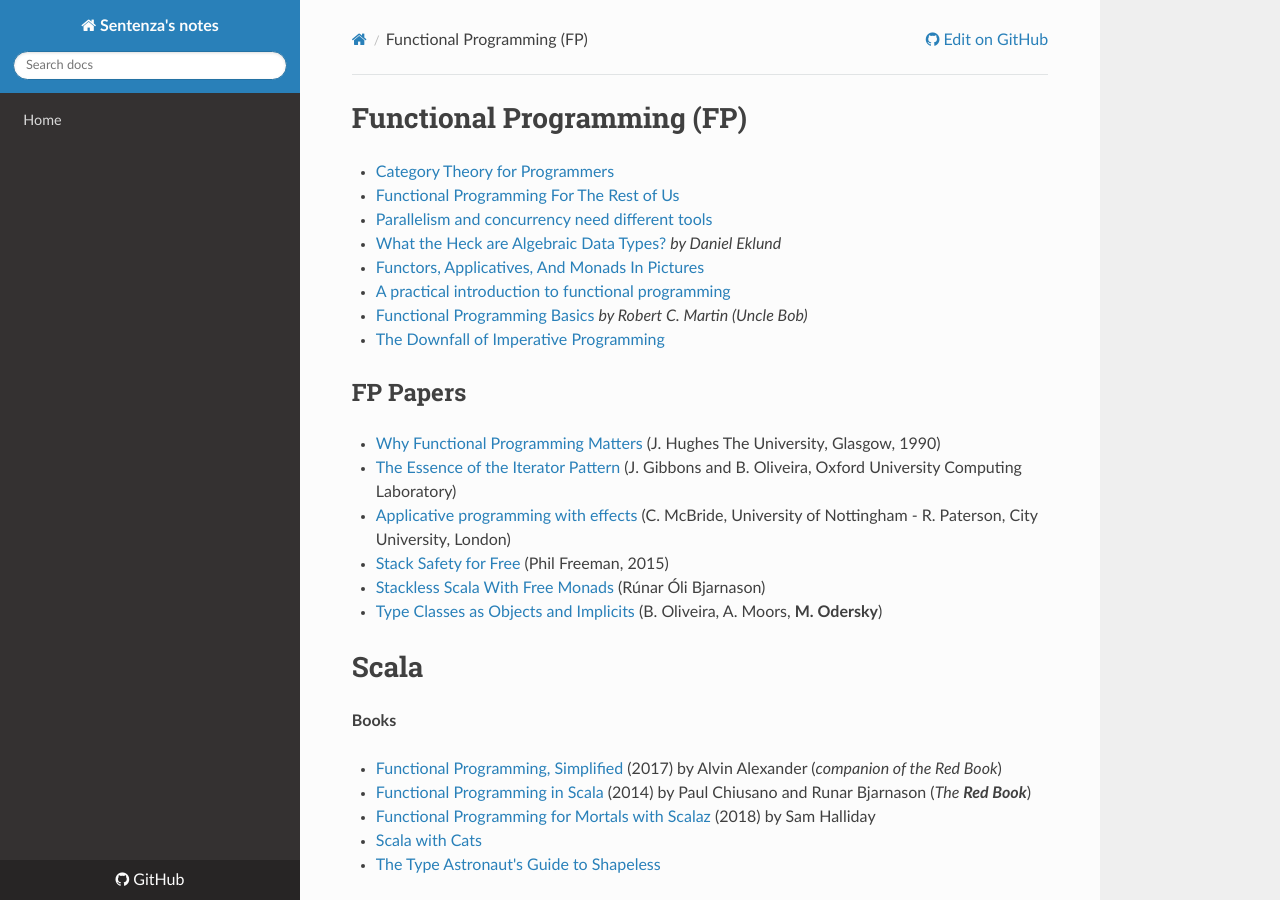
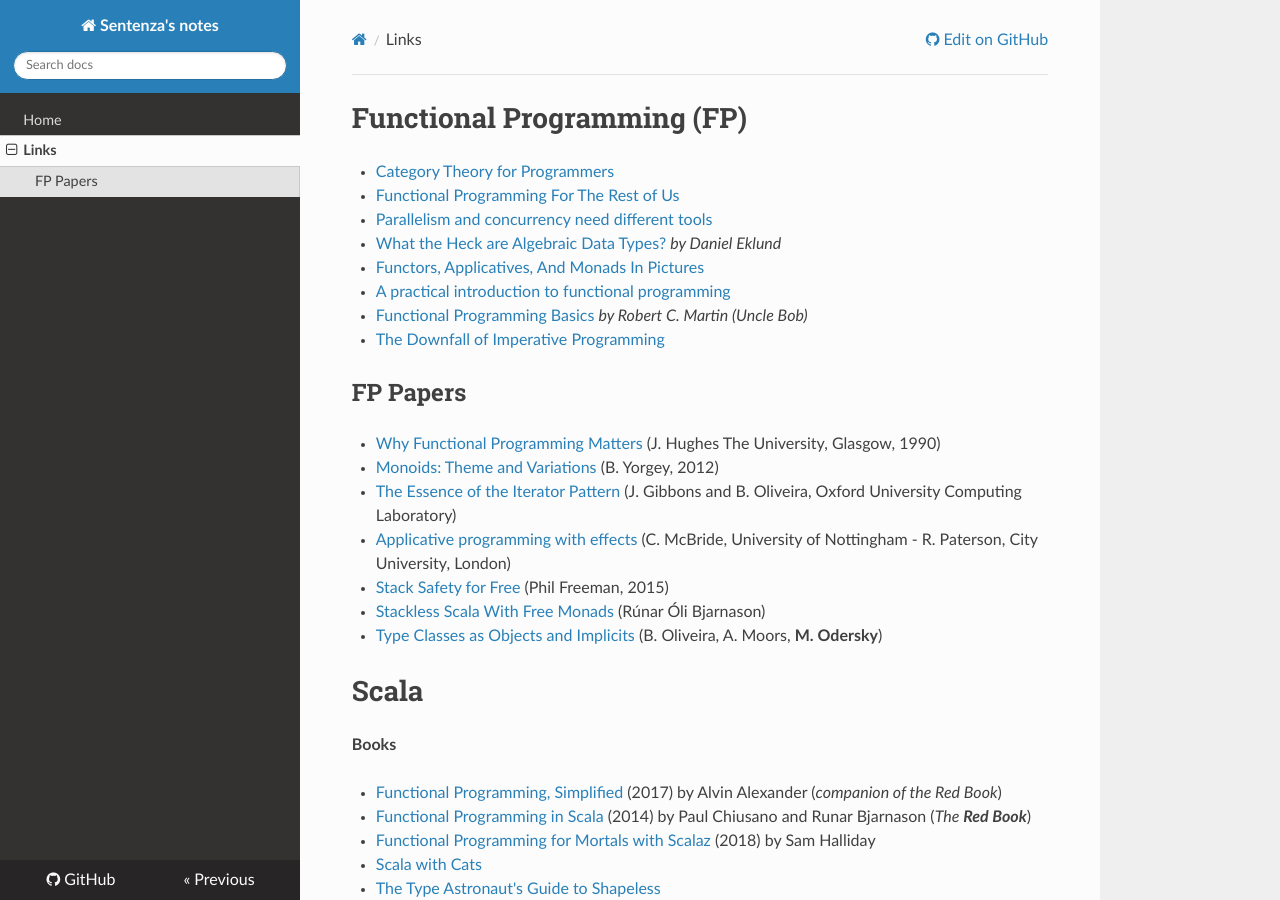
Before and after one commit to sentenza/docs, an MkDocs documentation site: the page built from docs/links.md, in a window 1280 px wide and 900 px high. Built offline with MkDocs 1.6.1, drawn with Linux system fonts in a browser that asks for light colours; nearby versions of some CDN libraries.

Commit message:
update links and conf

```diff
--- a/docs/links.md
+++ b/docs/links.md
@@ -13,6 +13,7 @@
 
 * [Why Functional Programming Matters](https://www.cs.kent.ac.uk/people/staff/dat/miranda/whyfp90.pdf) (J. Hughes
 The University, Glasgow, 1990)
+* [Monoids: Theme and Variations](https://repository.upenn.edu/cgi/viewcontent.cgi?article=1773&context=cis_papers) (B. Yorgey, 2012)
 * [The Essence of the Iterator Pattern](https://www.cs.ox.ac.uk/jeremy.gibbons/publications/iterator.pdf) (J. Gibbons and B. Oliveira, Oxford University Computing Laboratory)
 * [Applicative programming with effects](http://www.staff.city.ac.uk/~ross/papers/Applicative.pdf) (C. McBride, University of Nottingham - R. Paterson, City University, London)
 * [Stack Safety for Free](http://functorial.com/stack-safety-for-free/index.pdf) (Phil Freeman, 2015)
--- a/mkdocs.yml
+++ b/mkdocs.yml
@@ -3,9 +3,8 @@ site_author: sentenza
 repo_url: https://github.com/sentenza/docs
 nav:
     - Home: index.md
-    # - About: about.md
     # - Scala: scala.md
-    # - Functional Programming: fp.md
+    - Links: links.md
 theme:
   name: readthedocs
   hljs_languages:
```
